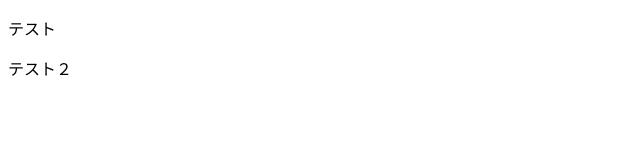
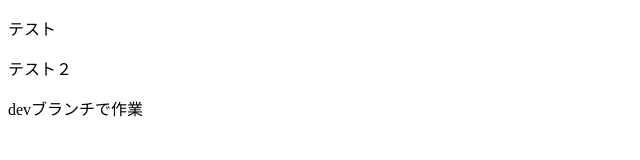
Before and after one commit to lisashinozuka/handson0104, a plain HTML site: page index.html in a window 1280 px wide. Shown: the whole page, without its empty margins (0-640 px from the left). Drawn offline with Linux system fonts and the light colour scheme.

Commit message:
１行追加

```diff
--- a/index.html
+++ b/index.html
@@ -9,5 +9,6 @@
 <body>
     <p>テスト</p>
     <p>テスト２</p>
+    <p>devブランチで作業</p>
 </body>
 </html>
```
